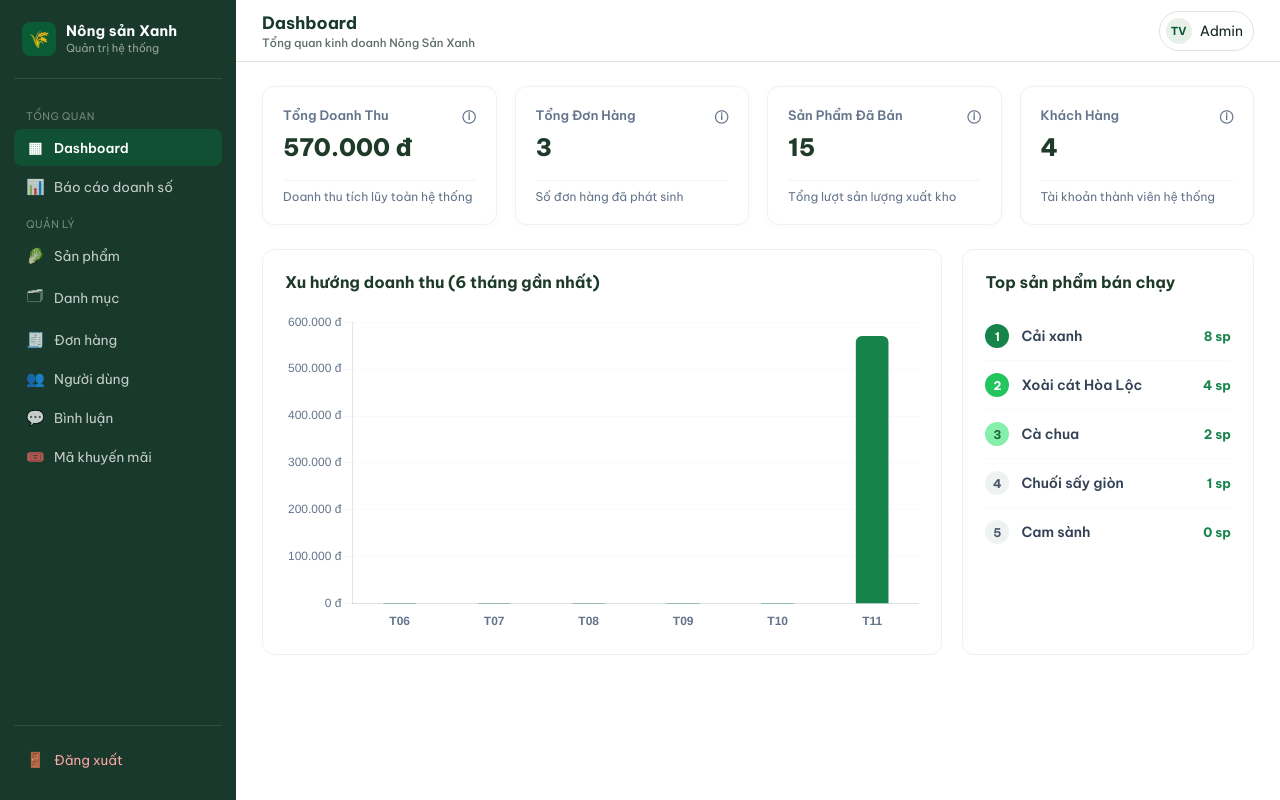
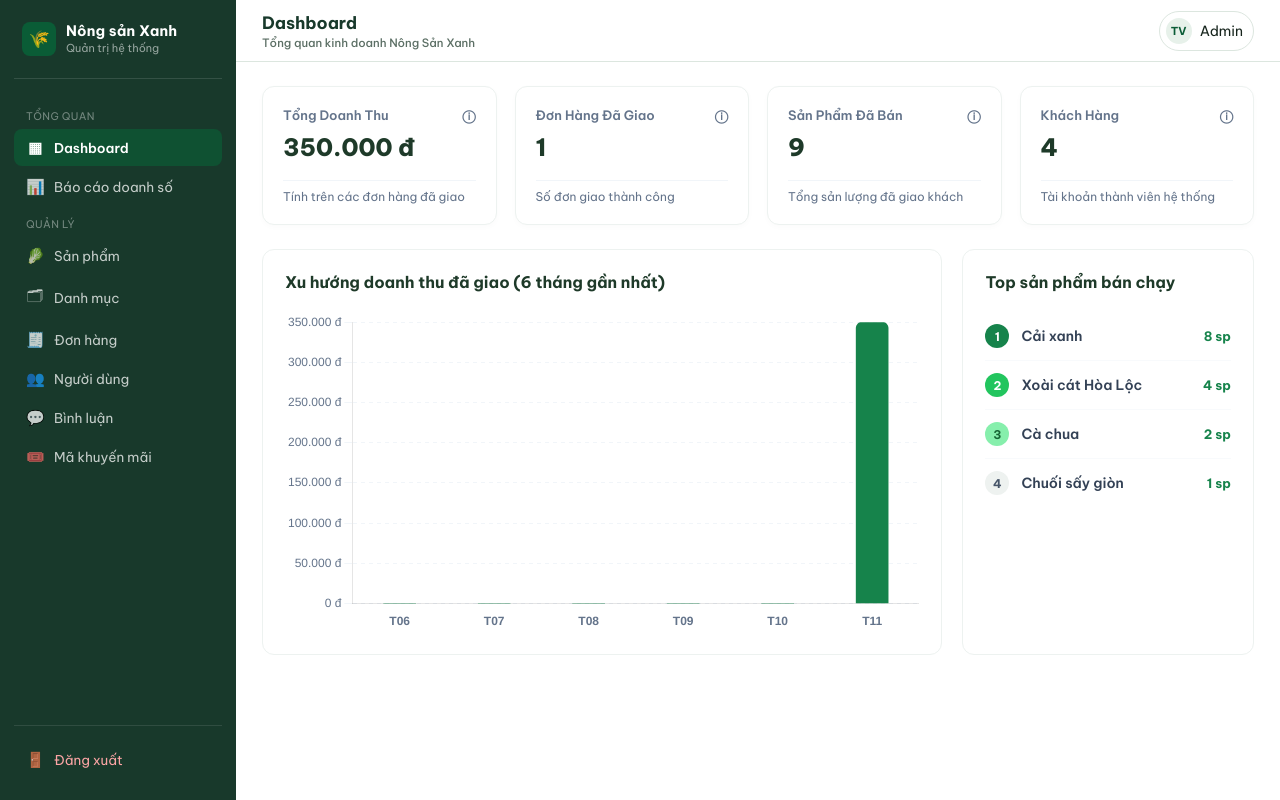
Before and after one commit to pttuyetvyy-maker/nongsanxanh, a PHP site: page /dashboard.php in a window 1280 px wide. Run offline with PHP 8.4, Linux system fonts and the light colour scheme; data comes from the database, SQL or seed files in the repository.

Commit message:
Cap nhat dashboard loc don da giao

```diff
--- a/admin/dashboard.php
+++ b/admin/dashboard.php
@@ -13,20 +13,37 @@ function e($value) {
     return htmlspecialchars((string)$value, ENT_QUOTES, 'UTF-8');
 }
 
-// 1. Thống kê KPI tổng quan từ Database
-$totalRevenue = (float)($conn->query("SELECT SUM(TongTien) AS rev FROM donhang")->fetch_assoc()['rev'] ?? 0);
-$totalOrders  = (int)($conn->query("SELECT COUNT(*) AS total FROM donhang")->fetch_assoc()['total'] ?? 0);
+// Điều kiện lọc đơn hàng đã giao thành công
+$deliveredFilter = "TrangThai IN ('Đã giao', 'Đã hoàn thành')";
+
+// 1. Thống kê KPI tổng quan từ Database (chỉ tính đơn Đã giao)
+$totalRevenue = (float)($conn->query("
+    SELECT COALESCE(SUM(TongTien), 0) AS rev
+    FROM donhang
+    WHERE {$deliveredFilter}
+")->fetch_assoc()['rev'] ?? 0);
+
+$totalOrders = (int)($conn->query("
+    SELECT COUNT(*) AS total
+    FROM donhang
+    WHERE {$deliveredFilter}
+")->fetch_assoc()['total'] ?? 0);
 
 $tableUsers = $conn->query("SHOW TABLES LIKE 'users'")->num_rows > 0 ? 'users' : 'nguoidung';
 $totalUsers = (int)($conn->query("SELECT COUNT(*) AS total FROM {$tableUsers}")->fetch_assoc()['total'] ?? 0);
 
-// Tính tổng sản phẩm đã bán
+// Tính tổng sản phẩm đã bán (chỉ tính đơn Đã giao)
+$ctCols = array_column($conn->query("SHOW COLUMNS FROM chitietdonhang")->fetch_all(MYSQLI_ASSOC), 'Field');
+$fkCol  = in_array('MaDonHang', $ctCols) ? 'MaDonHang' : 'MaDH';
+
 $totalItemsSold = (int)($conn->query("
-    SELECT SUM(SoLuong) AS total
-    FROM chitietdonhang
+    SELECT COALESCE(SUM(c.SoLuong), 0) AS total
+    FROM chitietdonhang c
+    INNER JOIN donhang d ON c.{$fkCol} = d.MaDonHang
+    WHERE d.{$deliveredFilter}
 ")->fetch_assoc()['total'] ?? 0);
 
-// 2. Lấy dữ liệu doanh thu 6 tháng gần nhất để vẽ Biểu đồ cột
+// 2. Lấy dữ liệu doanh thu 6 tháng gần nhất để vẽ Biểu đồ cột (chỉ tính đơn Đã giao)
 $monthlySalesData = [];
 $monthlyLabels = [];
 for ($i = 5; $i >= 0; $i--) {
@@ -37,6 +54,7 @@ for ($i = 5; $i >= 0; $i--) {
         SELECT COALESCE(SUM(TongTien), 0) AS total
         FROM donhang
         WHERE DATE_FORMAT(NgayDat, '%Y-%m') = ?
+          AND {$deliveredFilter}
     ");
     $stmtM->bind_param('s', $monthYear);
     $stmtM->execute();
@@ -46,7 +64,7 @@ for ($i = 5; $i >= 0; $i--) {
     $monthlySalesData[] = $rev;
 }
 
-// 3. Lấy Top 5 sản phẩm bán chạy nhất (Sales Ranking)
+// 3. Lấy Top 5 sản phẩm bán chạy nhất (Sales Ranking - chỉ tính đơn Đã giao)
 $sqlRanking = "
     SELECT
         s.TenSP,
@@ -54,7 +72,9 @@ $sqlRanking = "
         COALESCE(SUM(c.SoLuong * c.DonGia), 0) AS TongTienBan
     FROM sanpham s
     LEFT JOIN chitietdonhang c ON s.MaSP = c.MaSP
+    LEFT JOIN donhang d ON c.{$fkCol} = d.MaDonHang AND d.{$deliveredFilter}
     GROUP BY s.MaSP, s.TenSP
+    HAVING TongBan > 0
     ORDER BY TongBan DESC
     LIMIT 5
 ";
@@ -111,7 +131,7 @@ $topProducts = $conn->query($sqlRanking)->fetch_all(MYSQLI_ASSOC);
         </div>
 
         <div class="content">
-            <!-- HÀNG 1: 4 THẺ CHỈ SỐ KPI VỚI BIỂU ĐỒ NỀN THU NHỎ -->
+            <!-- HÀNG 1: 4 THẺ CHỈ SỐ KPI -->
             <div class="kpi-row">
                 <!-- Thẻ 1: Tổng doanh thu -->
                 <div class="kpi-card">
@@ -119,16 +139,16 @@ $topProducts = $conn->query($sqlRanking)->fetch_all(MYSQLI_ASSOC);
                         <div class="kpi-title">Tổng Doanh Thu <span>ⓘ</span></div>
                         <div class="kpi-num"><?= number_format($totalRevenue, 0, ',', '.') ?> đ</div>
                     </div>
-                    <div class="kpi-foot">Doanh thu tích lũy toàn hệ thống</div>
+                    <div class="kpi-foot">Tính trên các đơn hàng đã giao</div>
                 </div>
 
                 <!-- Thẻ 2: Đơn hàng -->
                 <div class="kpi-card">
                     <div>
-                        <div class="kpi-title">Tổng Đơn Hàng <span>ⓘ</span></div>
+                        <div class="kpi-title">Đơn Hàng Đã Giao <span>ⓘ</span></div>
                         <div class="kpi-num"><?= number_format($totalOrders) ?></div>
                     </div>
-                    <div class="kpi-foot">Số đơn hàng đã phát sinh</div>
+                    <div class="kpi-foot">Số đơn giao thành công</div>
                 </div>
 
                 <!-- Thẻ 3: Sản phẩm bán ra -->
@@ -137,7 +157,7 @@ $topProducts = $conn->query($sqlRanking)->fetch_all(MYSQLI_ASSOC);
                         <div class="kpi-title">Sản Phẩm Đã Bán <span>ⓘ</span></div>
                         <div class="kpi-num"><?= number_format($totalItemsSold) ?></div>
                     </div>
-                    <div class="kpi-foot">Tổng lượt sản lượng xuất kho</div>
+                    <div class="kpi-foot">Tổng sản lượng đã giao khách</div>
                 </div>
 
                 <!-- Thẻ 4: Khách hàng -->
@@ -155,7 +175,7 @@ $topProducts = $conn->query($sqlRanking)->fetch_all(MYSQLI_ASSOC);
                 <!-- Cột trái: Biểu đồ cột doanh thu 6 tháng -->
                 <div class="dash-panel">
                     <div class="dash-panel-head">
-                        <div class="dash-panel-title">Xu hướng doanh thu (6 tháng gần nhất)</div>
+                        <div class="dash-panel-title">Xu hướng doanh thu đã giao (6 tháng gần nhất)</div>
                     </div>
                     <div style="height: 320px; position: relative;">
                         <canvas id="salesChart"></canvas>
@@ -185,7 +205,7 @@ $topProducts = $conn->query($sqlRanking)->fetch_all(MYSQLI_ASSOC);
                     endforeach;
                     ?>
                     <?php if (count($topProducts) === 0): ?>
-                        <li style="padding: 20px 0; text-align: center; color: #94a3b8;">Chưa có dữ liệu bán hàng</li>
+                        <li style="padding: 20px 0; text-align: center; color: #94a3b8;">Chưa có đơn hàng nào đã giao</li>
                     <?php endif; ?>
                     </ul>
                 </div>
```
